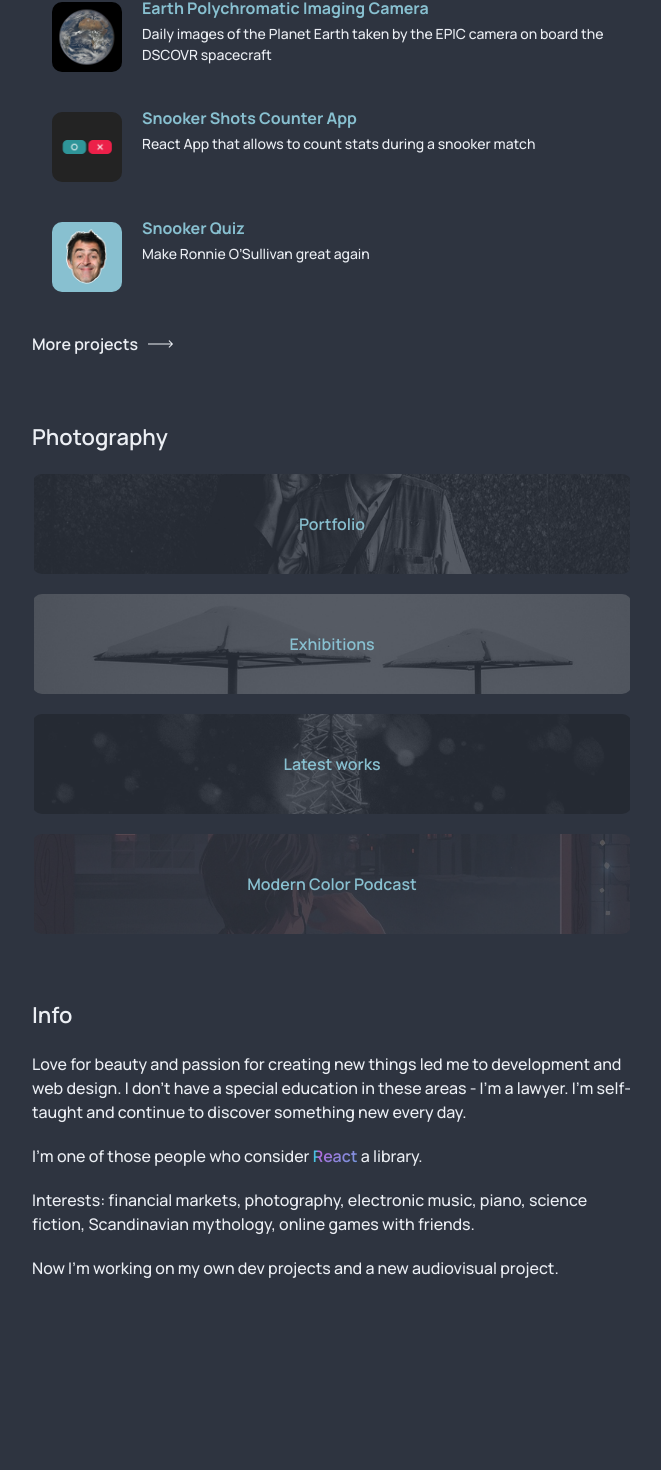
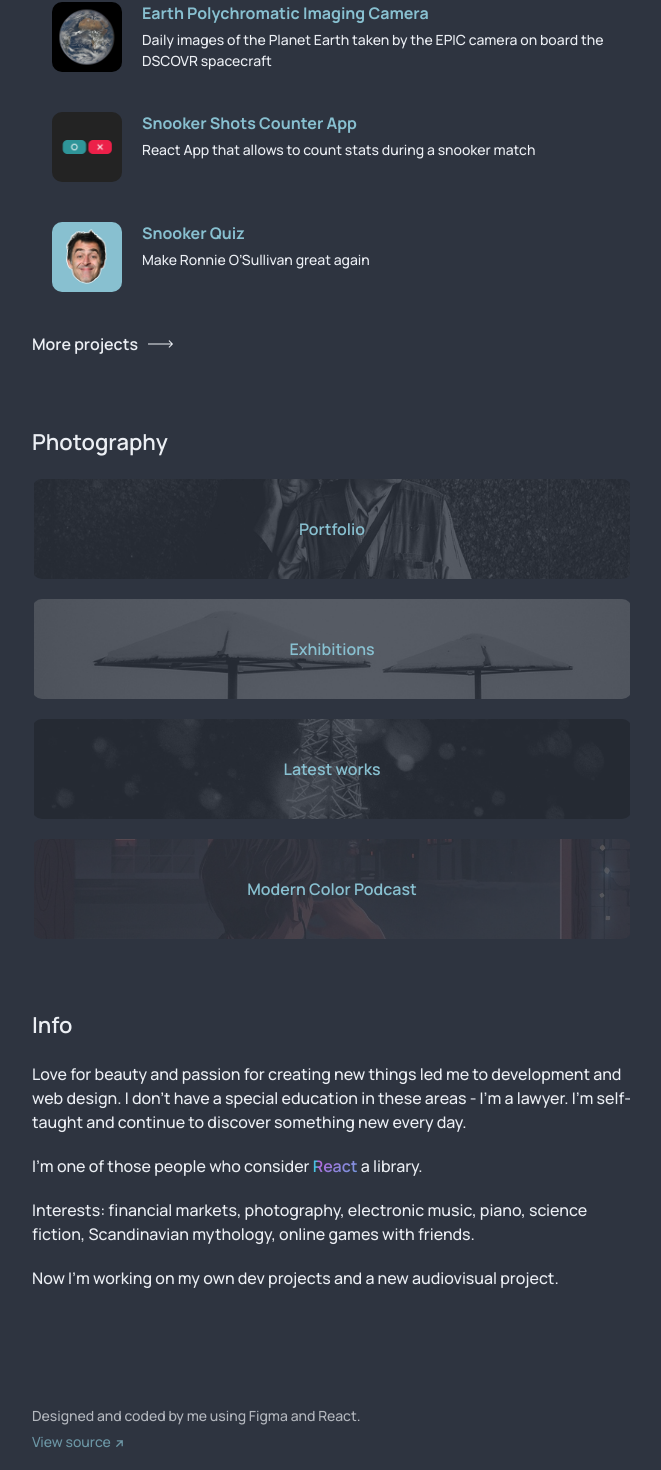
Before and after one commit to everwaveme/react-fs-links-v2, a React (Create React App) app: page / in a window 1280 px wide. Shown: the part 646-2116 px from the top of the page, without its empty margins (308-969 px from the left). Before the commit the page ends 1991 px from the top, so only its background shows below. Built offline with nearby package versions, Linux system fonts and the light colour scheme.

Commit message:
finished Footer

```diff
--- a/src/App.jsx
+++ b/src/App.jsx
@@ -4,6 +4,7 @@ import Stack from './components/Stack';
 import SelectedProject from './components/SelectedProjects';
 import Photography from './components/Photography';
 import Info from './components/Info';
+import Footer from './components/Footer';
 
 function App() {
   return (
@@ -15,6 +16,7 @@ function App() {
         <Photography />
         <Info />
       </main>
+      <Footer />
     </>
   );
 }
--- a/src/assets/scss/blocks/_about.scss
+++ b/src/assets/scss/blocks/_about.scss
@@ -1,6 +1,6 @@
 .about {
-  margin-top: 65px;
-  padding: 65px 0;
+  margin-top: 70px;
+  padding: 60px 0;
 }
 
 .about-container {
@@ -94,7 +94,6 @@
   }
 
   img {
-    // flex-shrink: 0;
     margin: 0 0 3px 2px;
     align-self: flex-end;
     width: 13px;
--- /dev/null
+++ b/src/assets/scss/blocks/_footer.scss
@@ -0,0 +1,54 @@
+.footer {
+  padding: 50px 0;
+}
+
+.footer-container {
+  @include container();
+}
+
+.footer-wrap {
+  display: flex;
+  flex-direction: column;
+}
+
+.footer-text {
+  margin-bottom: 5px;
+  font-size: 14px;
+  font-weight: 500;
+  line-height: 1.5em;
+  color: rgba($color-light, .7);
+}
+
+.footer-link {
+  display: flex;
+  align-items: center;
+  text-decoration: none;
+
+  span {
+    font-size: 14px;
+    font-weight: 500;
+    line-height: 1.5em;
+    color: rgba($color-accent, .7);
+    transition: all .2s 0s cubic-bezier(0.46, 0.03, 0.52, 0.96);
+  }
+
+  img {
+    margin: 0 0 2px 2px;
+    align-self: flex-end;
+    width: 13px;
+    height: 13px;
+    opacity: .7;
+    transition: all .2s 0s cubic-bezier(0.46, 0.03, 0.52, 0.96);
+  }
+
+  &:hover {
+    span {
+      opacity: .6;
+    }
+
+    img {
+      opacity: .6;
+      transform: translate(2px, -2px);
+    }
+  }
+}
--- a/src/assets/scss/blocks/_photography.scss
+++ b/src/assets/scss/blocks/_photography.scss
@@ -1,5 +1,5 @@
 .ph {
-  margin-bottom: 65px;
+  margin-bottom: 70px;
 }
 
 .ph-container {
--- a/src/assets/scss/blocks/_selected-projects.scss
+++ b/src/assets/scss/blocks/_selected-projects.scss
@@ -1,5 +1,5 @@
 .sp {
-  margin-bottom: 65px;
+  margin-bottom: 70px;
 }
 
 .sp-container {
@@ -37,7 +37,6 @@
   align-items: center;
   max-width: 70px;
   width: 100%;
-  // height: 70px;
 }
 
 .sp-link-img {
@@ -46,15 +45,13 @@
 }
 
 .sp-link-info {
-  margin: -6px 0 0 20px;
+  margin-left: 20px;
 }
 
 .sp-link-title {
-  flex-basis: 100%;
-  margin-bottom: 3px;
+  margin-bottom: 5px;
   font-size: 16px;
   font-weight: 700;
-  line-height: 1.5em;
   color: $color-accent;
 }
 
--- a/src/assets/scss/blocks/_stack.scss
+++ b/src/assets/scss/blocks/_stack.scss
@@ -1,5 +1,5 @@
 .stack {
-  margin-bottom: 65px;
+  margin-bottom: 70px;
 }
 
 .stack-container {
--- /dev/null
+++ b/src/components/Footer/index.jsx
@@ -0,0 +1,23 @@
+
+function Footer() {
+  return (
+    <footer className="footer">
+      <div className="footer-container">
+        <div className="footer-wrap">
+          <p className="footer-text">
+            Designed and coded by me using Figma and React.
+          </p>
+          <a href="https://github.com/everwaveme/react-fs-links-v2" className="footer-link" target="_blank" rel="noopener noreferrer">
+            <span>
+              View source
+            </span>
+            <img src="arrow.svg" />
+          </a>
+        </div>
+      </div>
+    </footer>
+
+  );
+}
+
+export default Footer;
--- a/src/components/Photography/index.jsx
+++ b/src/components/Photography/index.jsx
@@ -40,7 +40,7 @@ function Photography() {
           {phArray.map(item => {
             return (
               <li key={item.id} className="ph-item">
-                <a href={item.link} className="ph-link" style={item.background}>
+                <a href={item.link} className="ph-link" style={item.background} target="_blank" rel="noopener noreferrer">
                   <h3 className="ph-link-title">
                     {item.title}
                   </h3>
--- a/src/index.scss
+++ b/src/index.scss
@@ -10,3 +10,4 @@
 @import "assets/scss/blocks/_selected-projects";
 @import "assets/scss/blocks/_photography";
 @import "assets/scss/blocks/_info";
+@import "assets/scss/blocks/_footer";
```
